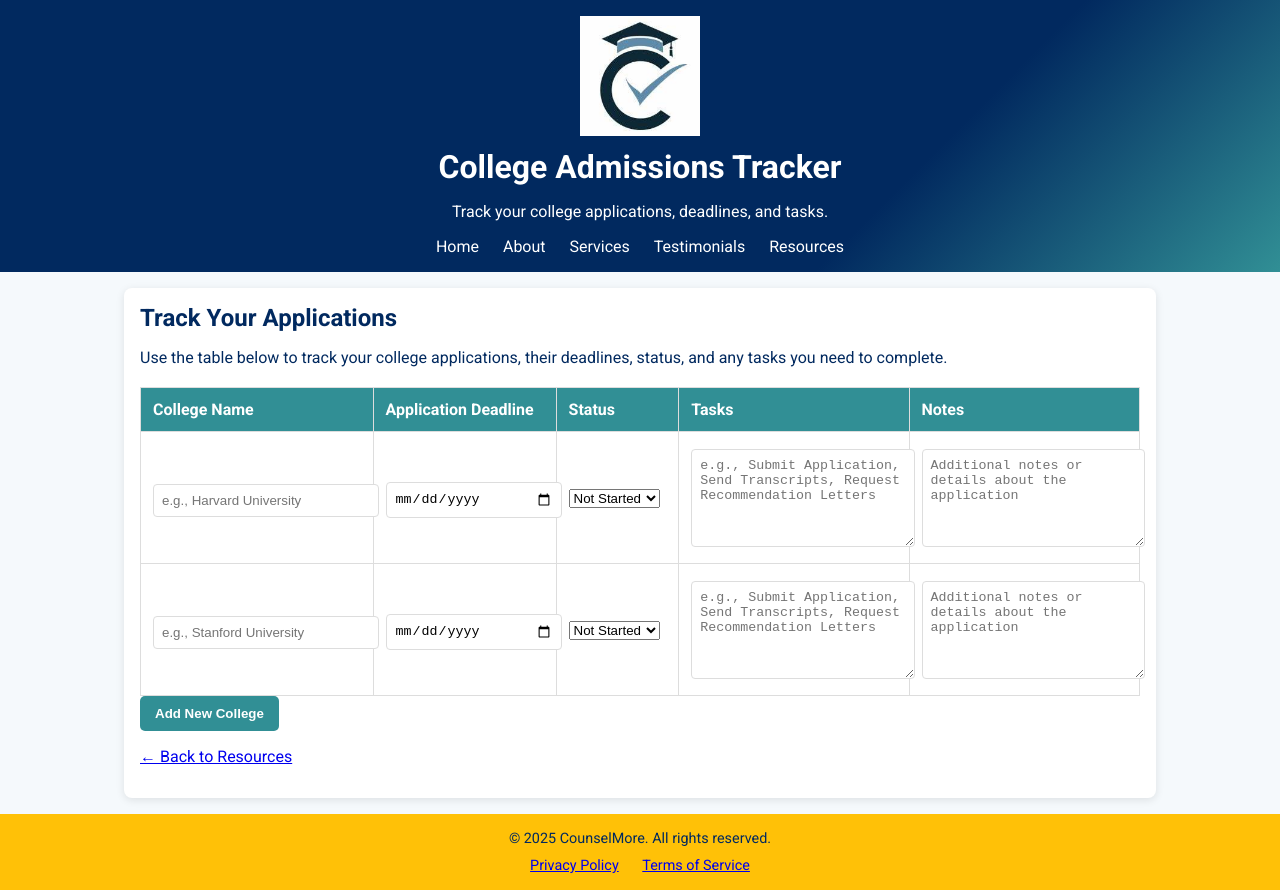
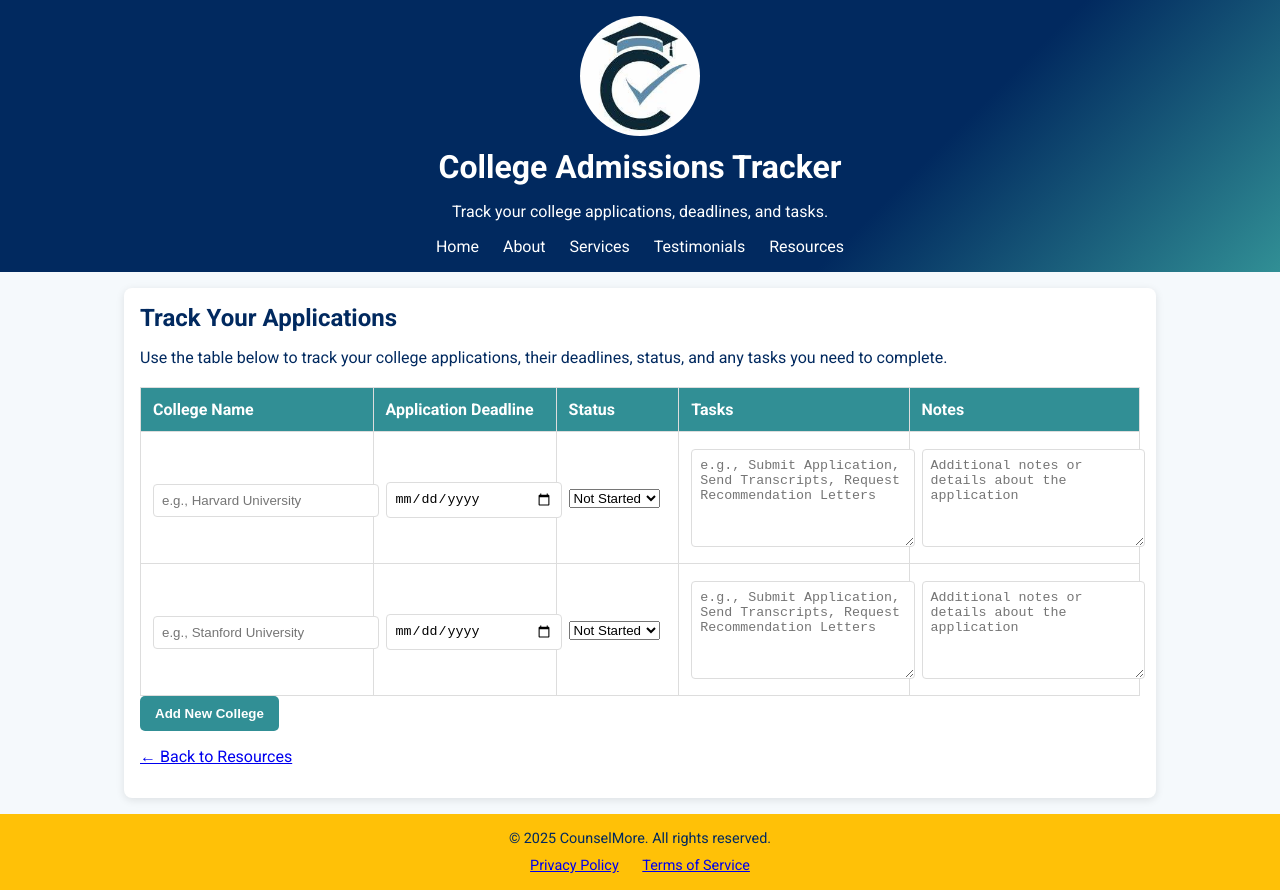
Before and after one commit to mariammanasa1/counselmore-site, a plain HTML site: page admissions-tracking.html in a window 1280 px wide. Drawn offline with Linux system fonts and the light colour scheme.

Commit message:
Update admissions-tracking.html

```diff
--- a/admissions-tracking.html
+++ b/admissions-tracking.html
@@ -21,6 +21,7 @@
     header img {
       max-width: 120px;
       margin-bottom: 0.5rem;
+      border-radius: 50%; /* Makes the logo rounded */
     }
     .nav-links {
       margin-top: 10px;
```
